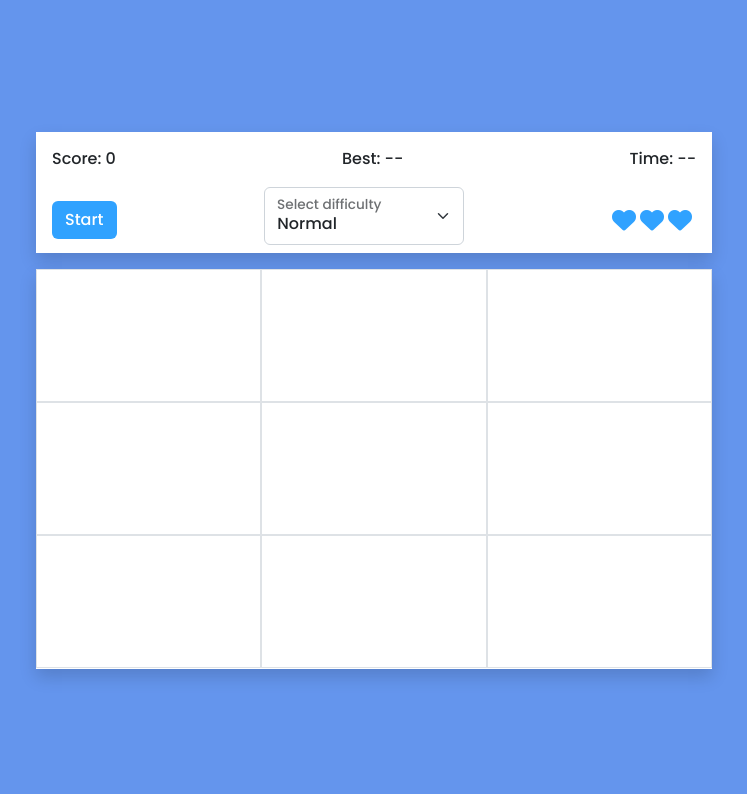
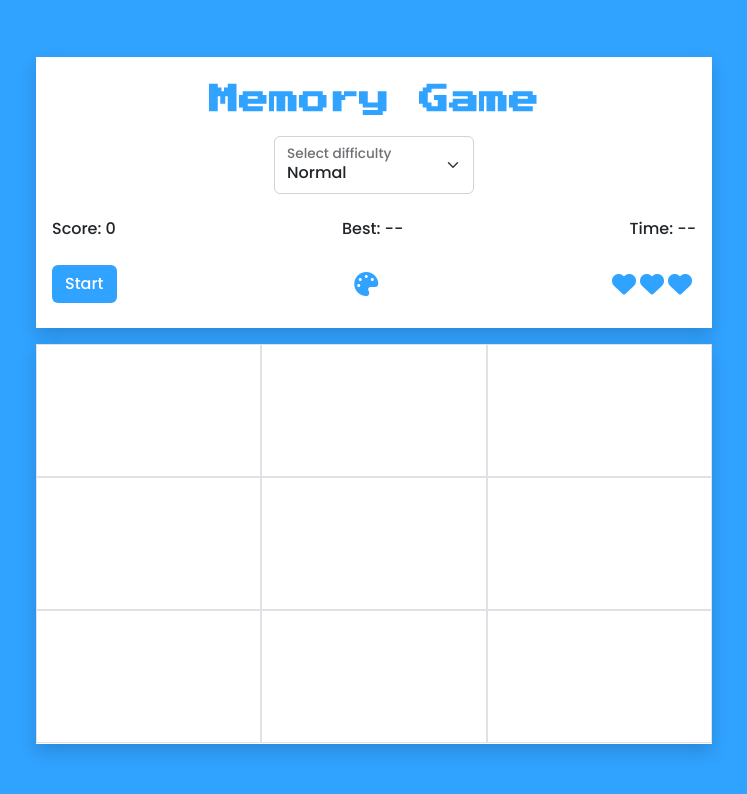
Before and after one commit to josue052015/memory-game, an Angular app in the folder memory-game/: page / in a window 1280 px wide. Shown: the top 794 px of the page, without its empty margins (266-1013 px from the left). Built offline with nearby package versions, Linux system fonts and the light colour scheme.

Commit message:
color picker

```diff
--- a/memory-game/src/app/app.component.scss
+++ b/memory-game/src/app/app.component.scss
@@ -1,3 +1,4 @@
+
 .content {
     max-width: 700px;
     margin: auto;
--- a/memory-game/src/app/app.component.ts
+++ b/memory-game/src/app/app.component.ts
@@ -7,7 +7,7 @@ import { GameStatus } from './shared/enums/game-status.enum';
   templateUrl: './app.component.html',
   styleUrls: ['./app.component.scss']
 })
-export class AppComponent {
+export class AppComponent implements OnInit {
 
   title = 'memory-game';
   attempsRemaining = 3
@@ -20,6 +20,11 @@ export class AppComponent {
   menuEventsAllowed = true;
   highScore = localStorage.getItem('highScore')
 
+  ngOnInit(): void {
+    if(localStorage.getItem('currentColor')){
+      document.documentElement.style.setProperty('--main-color', localStorage.getItem('currentColor'))
+    }
+  }
   setCounter() {
     switch (this.difficulty) {
       case GameDifficulty.Easy:
@@ -70,6 +75,7 @@ export class AppComponent {
   }
 
   handleGameDifficultyChanged(difficulty: any) {
+    this.difficulty = difficulty
      localStorage.setItem('gameDifficulty', difficulty)
   }
 }
--- a/memory-game/src/app/app.module.ts
+++ b/memory-game/src/app/app.module.ts
@@ -6,6 +6,7 @@ import { AppComponent } from './app.component';
 import { KeyboardComponent } from './pages/keyboard/keyboard.component';
 import { MenuComponent } from './pages/menu/menu.component';
 import { GameDifficultyValuePipe } from './shared/pipes/game-difficulty-value.pipe';
+import { FormsModule, ReactiveFormsModule } from '@angular/forms';
 
 @NgModule({
   declarations: [
@@ -16,7 +17,9 @@ import { GameDifficultyValuePipe } from './shared/pipes/game-difficulty-value.pi
   ],
   imports: [
     BrowserModule,
-    AppRoutingModule
+    AppRoutingModule,
+    ReactiveFormsModule,
+    FormsModule
   ],
   providers: [],
   bootstrap: [AppComponent]
--- a/memory-game/src/app/pages/keyboard/keyboard.component.scss
+++ b/memory-game/src/app/pages/keyboard/keyboard.component.scss
@@ -4,7 +4,7 @@
 
 .keyboard{
     width: 100%;
-    height: 400px;
+    min-height: 400px;
 
     .keyboard-item:hover{
         cursor: pointer;
@@ -12,7 +12,7 @@
     }
 
     .active{
-        background-color: v.$main-color;
+        background-color: var(--main-color);
     }
 
 }
--- a/memory-game/src/app/pages/menu/menu.component.html
+++ b/memory-game/src/app/pages/menu/menu.component.html
@@ -1,21 +1,30 @@
-<div class="shadow bg-white px-3 mb-3">
+<div class="shadow bg-white p-3 mb-3">
+    <div class="menu-row justify-content-center mb-2">
+      <span class="game-title">Memory Game</span>
+    </div>
+    <div class="menu-row justify-content-center">
+        <div class="mb-2 choose-difficulty form-floating">
+            <select class="form-select" id="difficulty-select" (change)="onDifficultyChange.emit($event)">
+                <option *ngFor="let item of gameDifficultyValues" [selected]="item == gameDifficulty" [value]="item">
+                    {{item | gameDifficultyValue}}</option>
+            </select>
+            <label for="difficulty-select">Select difficulty</label>
+        </div>
+    </div>
     <div class="menu-row">
         <div class="d-flex">Score: {{score}}</div>
         <div class="d-flex">Best: {{highScore ? highScore : '--'}}</div>
         <div class="d-flex">Time: {{currentCounter ? currentCounter : '--'}}</div>
     </div>
+
     <div class="menu-row">
         <button type="button" class="btn start-btn" (click)="startGame()"
             *ngIf="gameStatus == gameStatusEnum.GameOver">Start</button>
         <button type="button" class="btn end-btn" (click)="endGame()"
             *ngIf="gameStatus == gameStatusEnum.GameStarted">End Game</button>
-        <div class="mb-2 choose-difficulty form-floating">
-            <select class="form-select" id="difficulty-select" (change)="onDifficultyChange.emit($event)">
-                <option *ngFor="let item of gameDifficultyValues" [selected]="item == gameDifficulty" [value]="item">{{item | gameDifficultyValue}}</option>
-            </select>
-            <label for="difficulty-select">Select difficulty</label>
-        </div>
-        <div class="d-flex"><i class="fa-solid fa-heart attemp-remaining-icon me-1"
+        <input type="color" class="color-picker"  id="color-picker-input" [(ngModel)]="currentColor" (ngModelChange)="selectColor()"/>
+        <span class="fa-solid fa-palette color-picker-icon" (click)="showColorOptions()"></span>
+        <div class="d-flex attemps-remaining-container"><i class="fa-solid fa-heart attemp-remaining-icon me-1"
                 *ngFor="let _ of [].constructor(attempsRemaining)"></i></div>
     </div>
 </div>
--- a/memory-game/src/app/pages/menu/menu.component.scss
+++ b/memory-game/src/app/pages/menu/menu.component.scss
@@ -1,7 +1,18 @@
 @use '../../../sass/variables.scss' as v;
 
+#color-picker-input{
+    opacity: 0;
+    position: absolute;
+    left: 50%;
+    pointer-events: none;
+}
+
+.color-picker-icon{
+   cursor: pointer;
+}
+
 .start-btn{
-    background-color: #30A2FF;
+    background-color: var(--main-color);
     color: #FFF;
 }
 
@@ -18,11 +29,24 @@
 
 }
 
+.color-picker-icon,
 .attemp-remaining-icon{
     font-size: 1.5em;
-    color: v.$main-color;
+    color: var(--main-color);
 }
 
 .choose-difficulty{
     width: 200px;
 }
+
+.game-title{
+    font-family: 'Press Start 2P', cursive;
+    font-weight: 600;
+    font-size: 30px;
+    color: var(--main-color);
+}
+
+.attemps-remaining-container{
+    width: 80px;
+    justify-content: end;
+}
--- a/memory-game/src/app/pages/menu/menu.component.ts
+++ b/memory-game/src/app/pages/menu/menu.component.ts
@@ -1,6 +1,7 @@
 import { Component, EventEmitter, Input, OnChanges, OnInit, Output, SimpleChanges } from '@angular/core';
 import { GameStatus } from 'src/app/shared/enums/game-status.enum';
 import { GameDifficulty } from '../../shared/enums/game-difficulty.enum';
+import { Subject, debounceTime } from 'rxjs';
 
 @Component({
   selector: 'app-menu',
@@ -11,6 +12,7 @@ export class MenuComponent implements OnInit, OnChanges {
 
   gameStatusEnum = GameStatus
   currentCounter = 0
+  currentColor = localStorage.getItem('currentColor') ? localStorage.getItem('currentColor') : "";
   setTimeoutsIds: any[] = []
   gameDifficultyValues = Object.values(GameDifficulty).filter(itemKey => typeof itemKey === 'number');
   @Input() gameStatus: any;
@@ -23,10 +25,12 @@ export class MenuComponent implements OnInit, OnChanges {
   @Output() onStartGame = new EventEmitter()
   @Output() onGameOver = new EventEmitter()
   @Output() onDifficultyChange = new EventEmitter()
+  colorPickerDebouncer: Subject<any> = new Subject()
 
   constructor() { }
 
   ngOnInit(): void {
+    this.onColorPickerDebounce()
   }
 
   ngOnChanges(changes: SimpleChanges): void {
@@ -74,4 +78,25 @@ export class MenuComponent implements OnInit, OnChanges {
     this.setTimeoutsIds = []
   }
 
+  showColorOptions(){
+    document.getElementById("color-picker-input")?.click()
+  }
+
+  selectColor(){
+    this.colorPickerDebouncer.next(this.currentColor)
+  }
+
+  onColorPickerDebounce(){
+    this.colorPickerDebouncer.pipe(
+      debounceTime(300)
+    ).subscribe( data => {
+      this.changeColor()
+    })
+  }
+
+  changeColor(){
+    document.documentElement.style.setProperty('--main-color', this.currentColor)
+    localStorage.setItem('currentColor', String(this.currentColor))
+  }
+
 }
--- a/memory-game/src/index.html
+++ b/memory-game/src/index.html
@@ -9,6 +9,7 @@
   <link rel="preconnect" href="https://fonts.googleapis.com">
 <link rel="preconnect" href="https://fonts.gstatic.com" crossorigin>
 <link href="https://fonts.googleapis.com/css2?family=Poppins:wght@500&display=swap" rel="stylesheet">
+<link href="https://fonts.googleapis.com/css2?family=Poppins:wght@500&family=Press+Start+2P&display=swap" rel="stylesheet">
   <script src="https://kit.fontawesome.com/78298944a7.js" crossorigin="anonymous"></script>
 </head>
 <body>
--- /dev/null
+++ b/memory-game/src/sass/mediaQueries.scss
@@ -0,0 +1,20 @@
+@media (max-width: 400px) {
+    .game-title{
+        font-size: 20px !important;
+    }
+    .menu-row {
+        margin: 0 !important;
+    }
+}
+
+@media (max-height: 700px) {
+    *{
+        font-size: 14px;
+    }
+
+    .keyboard{
+        width: 100%;
+        min-height: calc(100vh - 300px) !important;
+    }
+
+}
--- a/memory-game/src/sass/styles.scss
+++ b/memory-game/src/sass/styles.scss
@@ -1,6 +1,7 @@
 
 @import 'variables.scss';
 @import 'mixins.scss';
+@import 'mediaQueries';
 
 /* @import "functions";
 @import "variables"; */
--- a/memory-game/src/sass/variables.scss
+++ b/memory-game/src/sass/variables.scss
@@ -1,4 +1,6 @@
-
+:root{
+    --main-color: #30A2FF;
+}
 $keyboard-error-bg: red;
 $keyboard-success-bg: green;
 $main-color: #30A2FF;
--- a/memory-game/src/styles.scss
+++ b/memory-game/src/styles.scss
@@ -11,5 +11,5 @@
 
   body{
     font-family: 'Poppins', sans-serif;
-    background-color: cornflowerblue;
+    background-color:  var(--main-color);
   }
```
